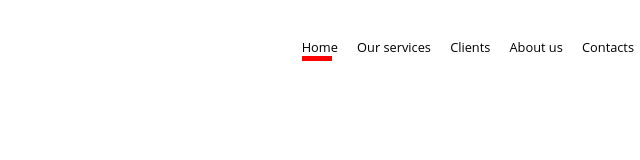
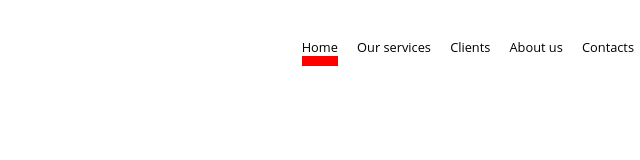
Before and after one commit to MDrapchaty/MDrapchaty.github.io, a plain HTML site: page components/1/component.html in a window 1280 px wide. In both pictures the pointer is over the item "Home". Shown: the full height of the page, 431-1071 px from the left. Drawn offline with Linux system fonts and the light colour scheme.

Commit message:
more final changes

```diff
--- a/components/1/component.css
+++ b/components/1/component.css
@@ -51,9 +51,15 @@ nav li{
 .active::after{
 	content: "";
 	display: block;
-	width: 30px;
+	width: 100%;
 	height: 5px;
 	background-color: red;
+}
 
-
+li:hover::after{
+	content: "";
+	display: block;
+	width: 100%;
+	height: 5px;
+	background-color: red;
 }
```
